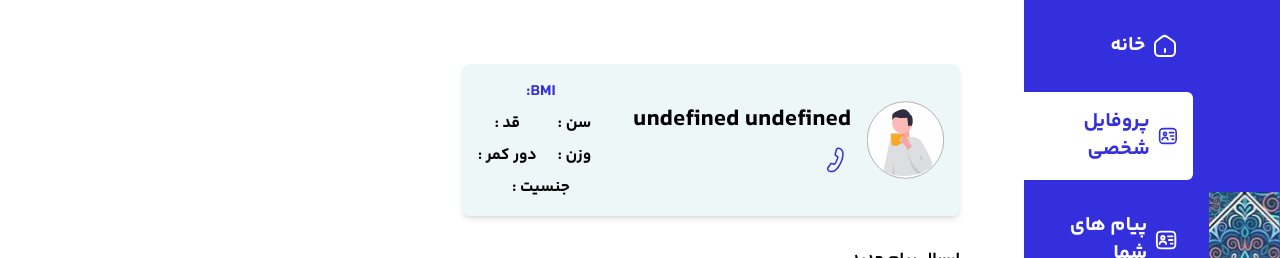
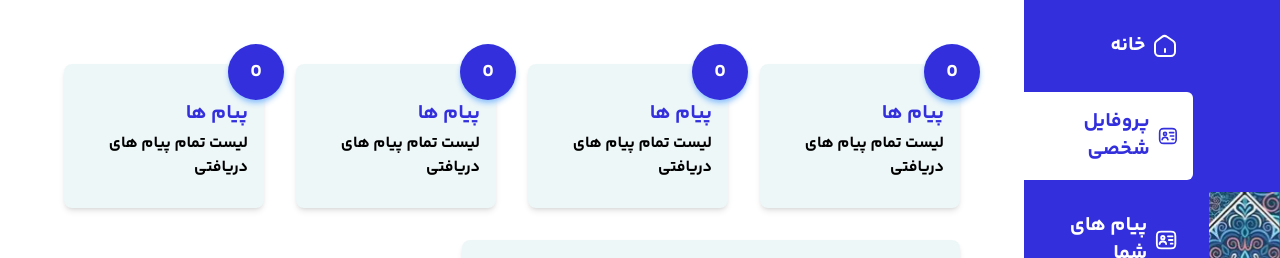
Before and after one commit to ParsaBordbar/Healthcare_Diet, a Next.js app in the folder client/: page /user/1/panel in a window 1280 px wide. Shown: the top 258 px of the page. Built offline with nearby package versions, Linux system fonts and the light colour scheme; no server answers.

Commit message:
Add Quck links in user panel

```diff
--- a/client/src/app/user/[user]/panel/(main)/layout.tsx
+++ b/client/src/app/user/[user]/panel/(main)/layout.tsx
@@ -1,4 +1,10 @@
+"use client";
+import QuickLinkBox from "@/components/AdminComponents/QuickLinkBox";
 import WelcomeUser from "@/components/WelcomeUser";
+import useFetchBmi from "@/hooks/useFetchBmi";
+import useFetchComments from "@/hooks/useFetchComments/useFetchComments";
+import useFetchMediterranean from "@/hooks/useFetchMediterranean";
+import useFetchPatientComments from "@/hooks/useFetchPatientComments/useFetchPatientComments";
 import { ReactNode, memo, useEffect } from "react";
 
 interface LayoutMainPageUserProps {
@@ -9,10 +15,50 @@ interface LayoutMainPageUserProps {
 }
 
 const LayoutMainPageUser = ({ children, params }: LayoutMainPageUserProps) => {
+  const mediterraneanForms = useFetchMediterranean("/checking/isChecked");
+  const unvisitedMediterraneanFormsCount = mediterraneanForms.length;
+  const bmiForms = useFetchBmi();
+  const bmiCount = bmiForms.length;
   const userID = params.user;
+  const comments = useFetchPatientComments(userID);
+
   return (
     <>
       <div className="grid min-[1320px]:grid-cols-8 grid-cols-7 gap-8">
+        <ul className="col-span-full grid grid-cols-4 gap-8">
+          <li>
+            <QuickLinkBox
+              tittle={"پیام ها"}
+              desc={"لیست تمام پیام های دریافتی"}
+              url={`/user/${userID}/panel/massege`}
+              counter={comments.length}
+            />
+          </li>
+          <li>
+            <QuickLinkBox
+              tittle={"پیام ها"}
+              desc={"لیست تمام پیام های دریافتی"}
+              url={`/user/${userID}/panel/massege`}
+              counter={comments.length}
+            />
+          </li>
+          <li>
+            <QuickLinkBox
+              tittle={"پیام ها"}
+              desc={"لیست تمام پیام های دریافتی"}
+              url={`/user/${userID}/panel/massege`}
+              counter={comments.length}
+            />
+          </li>
+          <li>
+            <QuickLinkBox
+              tittle={"پیام ها"}
+              desc={"لیست تمام پیام های دریافتی"}
+              url={`/user/${userID}/panel/massege`}
+              counter={comments.length}
+            />
+          </li>
+        </ul>
         <WelcomeUser userID={userID} />
         {children}
       </div>
```
